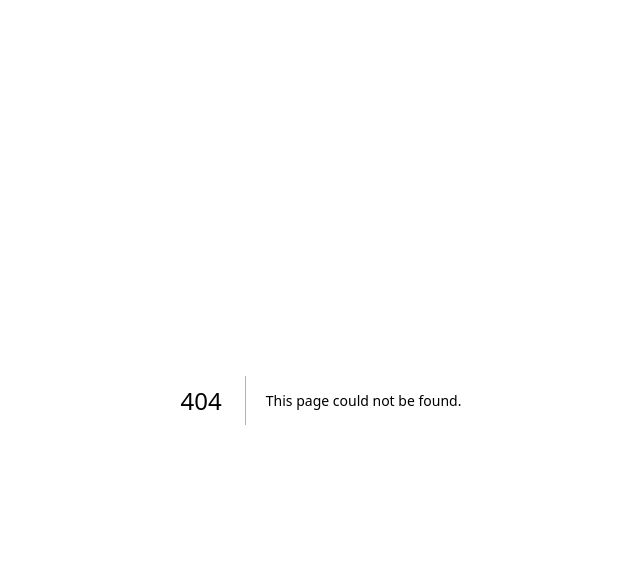
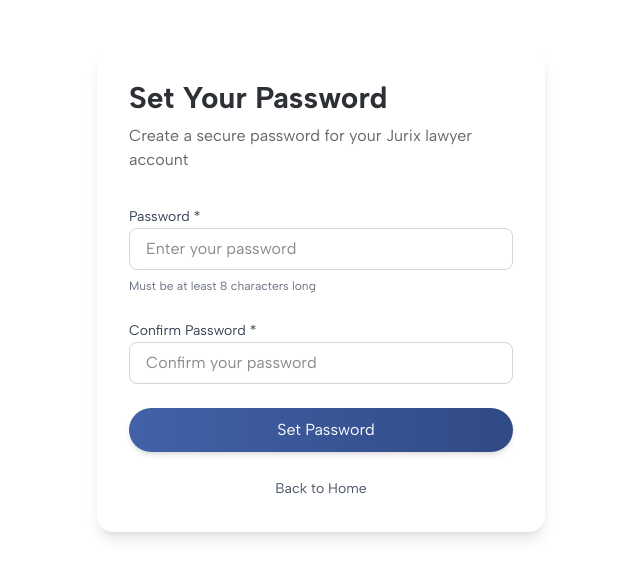
Before and after one commit to jurix-digital/Jurix-marketing-page, a Next.js app: page /set-lawyer-password in a window 1280 px wide. Before the commit this address had no page. Shown: the top 578 px of the page, without its empty margins (319-959 px from the left). Built offline with nearby package versions, Linux system fonts and the light colour scheme.

Commit message:
Add lawyer password setup page and API endpoint

```diff
--- /dev/null
+++ b/app/api/lawyer/set-password/route.ts
@@ -0,0 +1,42 @@
+import { NextResponse } from 'next/server';
+
+export async function POST(request: Request) {
+  try {
+    const body = await request.json();
+    const { loginId, password } = body;
+
+    if (!loginId || !password) {
+      return NextResponse.json(
+        { error: 'Missing required fields: loginId or password' },
+        { status: 400 }
+      );
+    }
+
+    const backendUrl = process.env.BACKEND_API_URL || 'http://localhost:3001';
+
+    const response = await fetch(`${backendUrl}/v1/auth/lawyer/set-password`, {
+      method: 'POST',
+      headers: {
+        'Content-Type': 'application/json',
+      },
+      body: JSON.stringify({
+        loginId,
+        password,
+      }),
+    });
+
+    if (!response.ok) {
+      const errorData = await response.json();
+      throw new Error(`Backend API error: ${response.status} - ${JSON.stringify(errorData)}`);
+    }
+
+    const data = await response.json();
+    return NextResponse.json(data);
+  } catch (error) {
+    console.error('Set password error:', error);
+    return NextResponse.json(
+      { error: error instanceof Error ? error.message : 'Unknown error' },
+      { status: 500 }
+    );
+  }
+}
--- /dev/null
+++ b/app/set-lawyer-password/page.tsx
@@ -0,0 +1,182 @@
+'use client';
+
+import { useState, useEffect } from 'react';
+import { Albert_Sans } from 'next/font/google';
+import { useRouter } from 'next/navigation';
+
+const albertSans = Albert_Sans({
+  subsets: ['latin'],
+  weight: ['300', '400', '600', '700'],
+  variable: '--font-albert-sans',
+});
+
+export default function SetLawyerPasswordPage() {
+  const router = useRouter();
+  const [password, setPassword] = useState('');
+  const [confirmPassword, setConfirmPassword] = useState('');
+  const [loading, setLoading] = useState(false);
+  const [message, setMessage] = useState<{ type: 'success' | 'error'; text: string } | null>(null);
+  const [lawyerId, setLawyerId] = useState<string>('');
+
+  useEffect(() => {
+    if (typeof window !== 'undefined') {
+      const urlParams = new URLSearchParams(window.location.search);
+      const id = urlParams.get('loginId');
+      if (id) setLawyerId(id);
+    }
+  }, []);
+
+  const handleSubmit = async (e: React.FormEvent) => {
+    e.preventDefault();
+    setMessage(null);
+
+    // Validate passwords
+    if (!password || !confirmPassword) {
+      setMessage({ type: 'error', text: 'Please fill in all fields' });
+      return;
+    }
+
+    if (password.length < 8) {
+      setMessage({ type: 'error', text: 'Password must be at least 8 characters long' });
+      return;
+    }
+
+    if (password !== confirmPassword) {
+      setMessage({ type: 'error', text: 'Passwords do not match' });
+      return;
+    }
+
+    setLoading(true);
+
+    try {
+      // Get loginId from URL params
+      const urlParams = new URLSearchParams(window.location.search);
+      const loginId = urlParams.get('loginId');
+
+      if (!loginId) {
+        throw new Error('Missing loginId. Please use the link sent to you.');
+      }
+
+      const response = await fetch('/api/lawyer/set-password', {
+        method: 'POST',
+        headers: {
+          'Content-Type': 'application/json',
+        },
+        body: JSON.stringify({
+          loginId,
+          password,
+        }),
+      });
+
+      if (!response.ok) {
+        const errorData = await response.json();
+        throw new Error(errorData.error || 'Failed to set password');
+      }
+
+      const data = await response.json();
+      setMessage({ type: 'success', text: `Password set successfully for lawyer ${lawyerId}! Redirecting to dashboard...` });
+
+      // Store tokens in localStorage and redirect to dashboard after 2 seconds
+      if (data.token) {
+        localStorage.setItem('accessToken', data.token);
+      }
+      if (data.refreshToken) {
+        localStorage.setItem('refreshToken', data.refreshToken);
+      }
+
+      setTimeout(() => {
+        router.push('/dashboard');
+      }, 2000);
+    } catch (err) {
+      console.error(err);
+      setMessage({
+        type: 'error',
+        text: err instanceof Error ? err.message : 'Failed to set password. Please try again.',
+      });
+    } finally {
+      setLoading(false);
+    }
+  };
+
+  return (
+    <div className="min-h-screen bg-white py-8 md:py-12 px-4">
+      <div className="max-w-md mx-auto">
+        <div className="bg-white rounded-2xl shadow-lg p-6 md:p-8">
+          <h1 className={`${albertSans.className} text-2xl md:text-3xl font-bold text-[#2D3136] mb-2`}>
+            Set Your Password
+          </h1>
+          <p className="text-[#666666] mb-6 md:mb-8 text-sm md:text-base">
+            {lawyerId ? `Create a secure password for your Jurix lawyer ${lawyerId}` : 'Create a secure password for your Jurix lawyer account'}
+          </p>
+
+          {/* Message Display */}
+          {message && (
+            <div
+              className={`mb-6 p-4 rounded-lg text-sm ${
+                message.type === 'success'
+                  ? 'bg-green-50 text-green-800 border border-green-200'
+                  : 'bg-red-50 text-red-800 border border-red-200'
+              }`}
+            >
+              {message.text}
+            </div>
+          )}
+
+          <form onSubmit={handleSubmit} className="space-y-4 md:space-y-6">
+            <div className="space-y-2">
+              <label htmlFor="password" className="text-sm font-medium text-gray-700">
+                Password *
+              </label>
+              <input
+                id="password"
+                type="password"
+                value={password}
+                onChange={(e) => setPassword(e.target.value)}
+                className="w-full px-4 py-2 border border-gray-300 rounded-lg focus:ring-2 focus:ring-blue-500 focus:border-transparent"
+                required
+                minLength={8}
+                placeholder="Enter your password"
+              />
+              <p className="text-xs text-gray-500">Must be at least 8 characters long</p>
+            </div>
+
+            <div className="space-y-2">
+              <label htmlFor="confirmPassword" className="text-sm font-medium text-gray-700">
+                Confirm Password *
+              </label>
+              <input
+                id="confirmPassword"
+                type="password"
+                value={confirmPassword}
+                onChange={(e) => setConfirmPassword(e.target.value)}
+                className="w-full px-4 py-2 border border-gray-300 rounded-lg focus:ring-2 focus:ring-blue-500 focus:border-transparent"
+                required
+                minLength={8}
+                placeholder="Confirm your password"
+              />
+            </div>
+
+            <button
+              type="submit"
+              disabled={loading}
+              className={`${albertSans.className} w-full inline-flex items-center justify-center gap-4 px-[10px] py-[10px] rounded-full text-[#FCFCFC] text-[14px] md:text-[16px] shadow-md hover:opacity-90 disabled:opacity-50 disabled:cursor-not-allowed cursor-pointer`}
+              style={{ background: 'linear-gradient(90deg, #4261A8 0%, #304A85 100%)', paddingLeft: '20px' }}
+            >
+              {loading ? 'Setting Password...' : 'Set Password'}
+            </button>
+          </form>
+
+          <div className="mt-6 text-center">
+            <button
+              type="button"
+              onClick={() => router.push('/')}
+              className={`${albertSans.className} text-sm text-gray-600 hover:text-gray-800`}
+            >
+              Back to Home
+            </button>
+          </div>
+        </div>
+      </div>
+    </div>
+  );
+}
```
